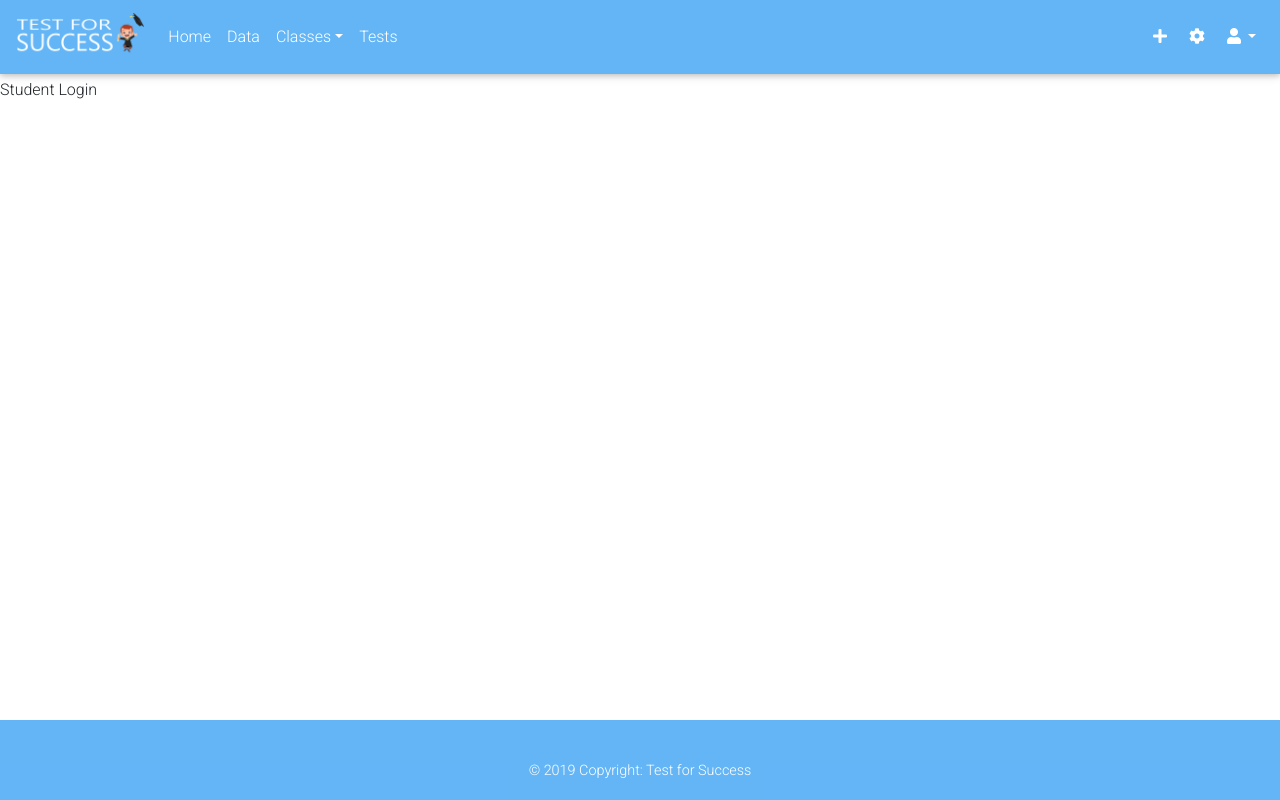
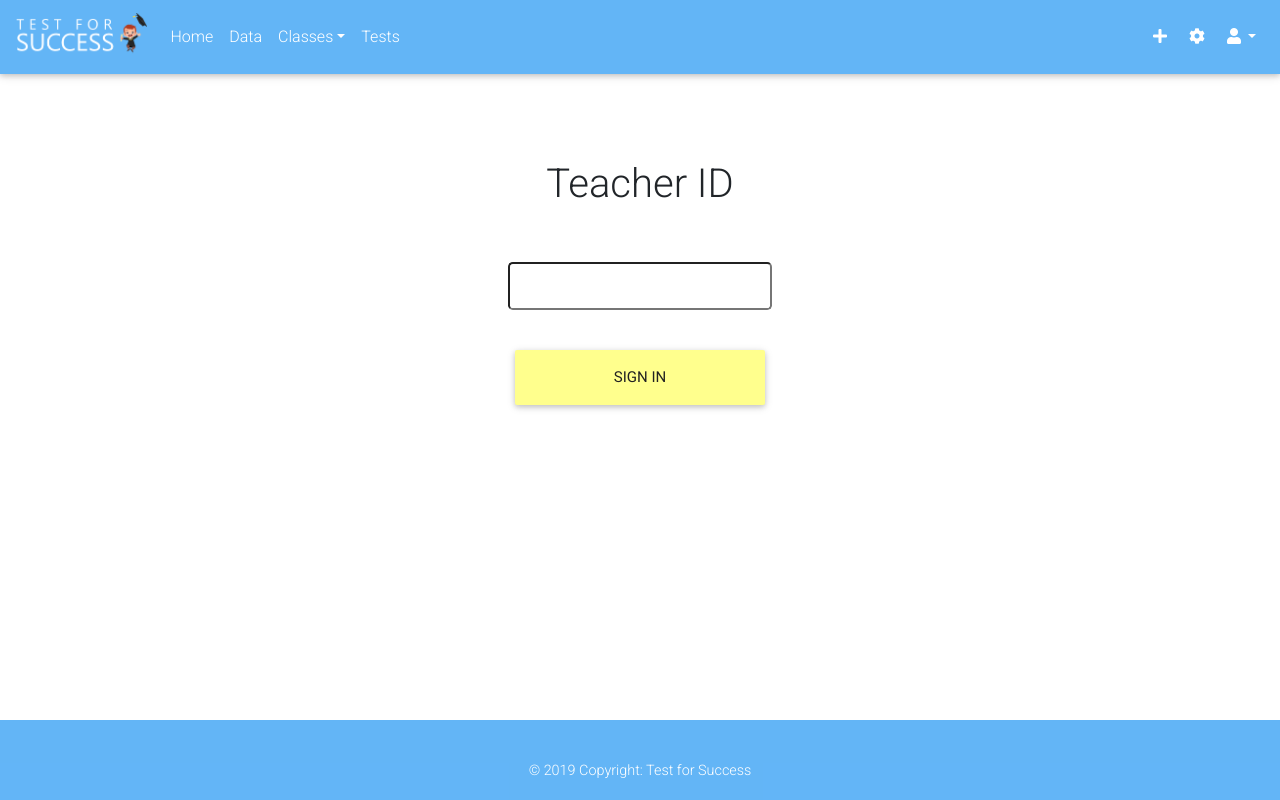
Before and after one commit to HeatherButterfield/testforsuccess, a React (Create React App) app: page /login/student in a window 1280 px wide. Built offline with nearby package versions, Linux system fonts and the light colour scheme.

Commit message:
student waiting page

```diff
--- a/src/Routes.js
+++ b/src/Routes.js
@@ -6,6 +6,7 @@ import HomePage from "./pages/HomePage";
 import LoginPage from "./pages/LoginPage";
 import StudentLoginPage from "./pages/StudentLoginPage";
 import TeacherLoginPage from "./pages/TeacherLoginPage";
+import StudentWaitingPage from "./pages/StudentWaitingPage";
 
 
 class Routes extends React.Component {
@@ -17,6 +18,7 @@ class Routes extends React.Component {
         <Route exact path="/login" component={LoginPage} />
         <Route exact path="/login/teacher" component={TeacherLoginPage} />
         <Route exact path="/login/student" component={StudentLoginPage} />
+        <Route exact path="/student/waiting" component={StudentWaitingPage} />
 
         <Route
           render={function () {
--- a/src/pages/StudentLoginPage.js
+++ b/src/pages/StudentLoginPage.js
@@ -3,7 +3,13 @@ import React from "react";
 function StudentLoginPage() {
   return (
     <div>
-      Student Login
+      <div class="form margin-top text-center">
+        <label for="inputValidationEx2" data-error="wrong" data-success="right" class="h1-responsive margin-top">Teacher ID</label>
+        <br/>
+        <input type="password" id="inputValidationEx2" class="form-control-lg validate margin-top"/>
+        <br/>
+        <a href="/student/waiting" class="btn text-dark yellow accent-1 btn-lg margin-top" style={{width: "250px"}}>Sign in</a>
+      </div>
     </div>
   )
 }
--- /dev/null
+++ b/src/pages/StudentWaitingPage.js
@@ -0,0 +1,12 @@
+import React from "react";
+import Clock from "../assets/clock.gif"
+
+function StudentWaitingPage() {
+  return (
+    <div class="d-flex justify-content-center align-items-center" style={{height: "500px"}}>
+      <img src={Clock} alt="clock" />
+    </div>
+  )
+}
+
+export default StudentWaitingPage;
```
Also changed, not shown: src/assets/clock.gif (added), src/assets/logoWhite.png.
